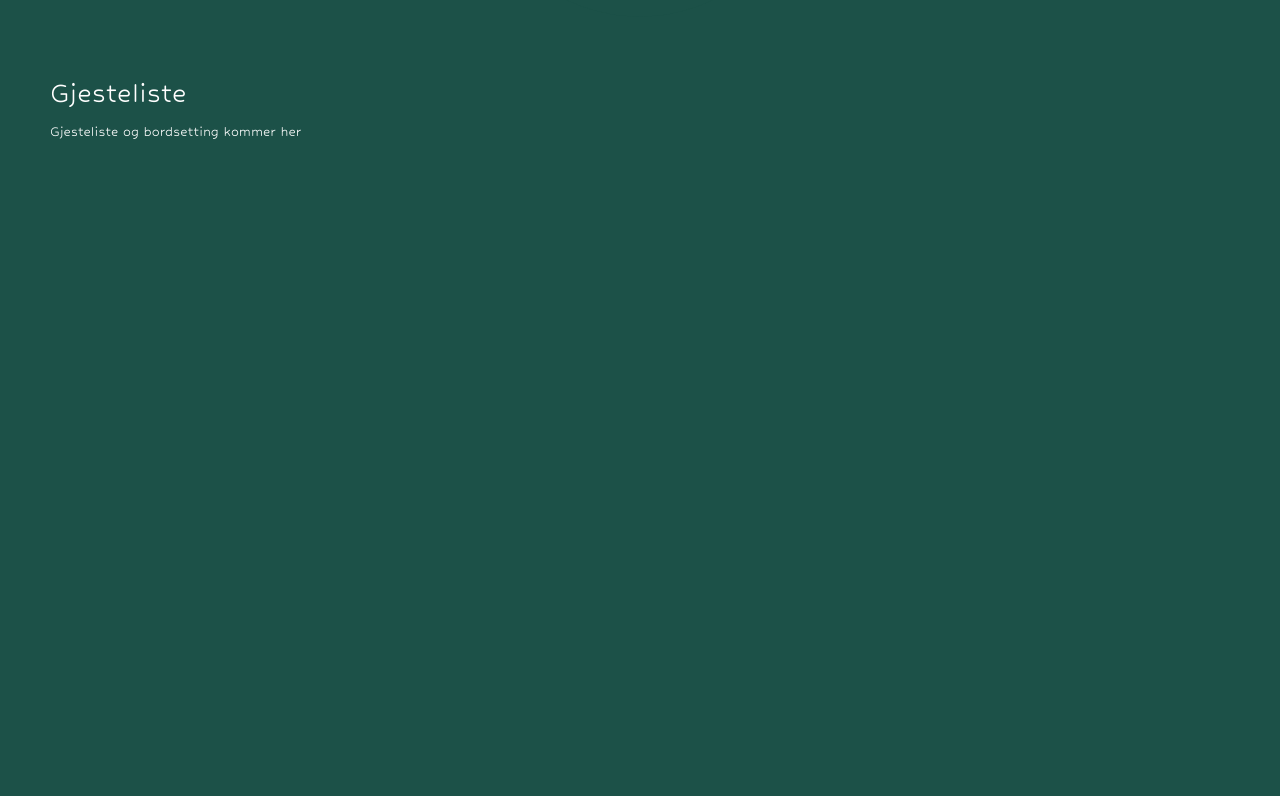
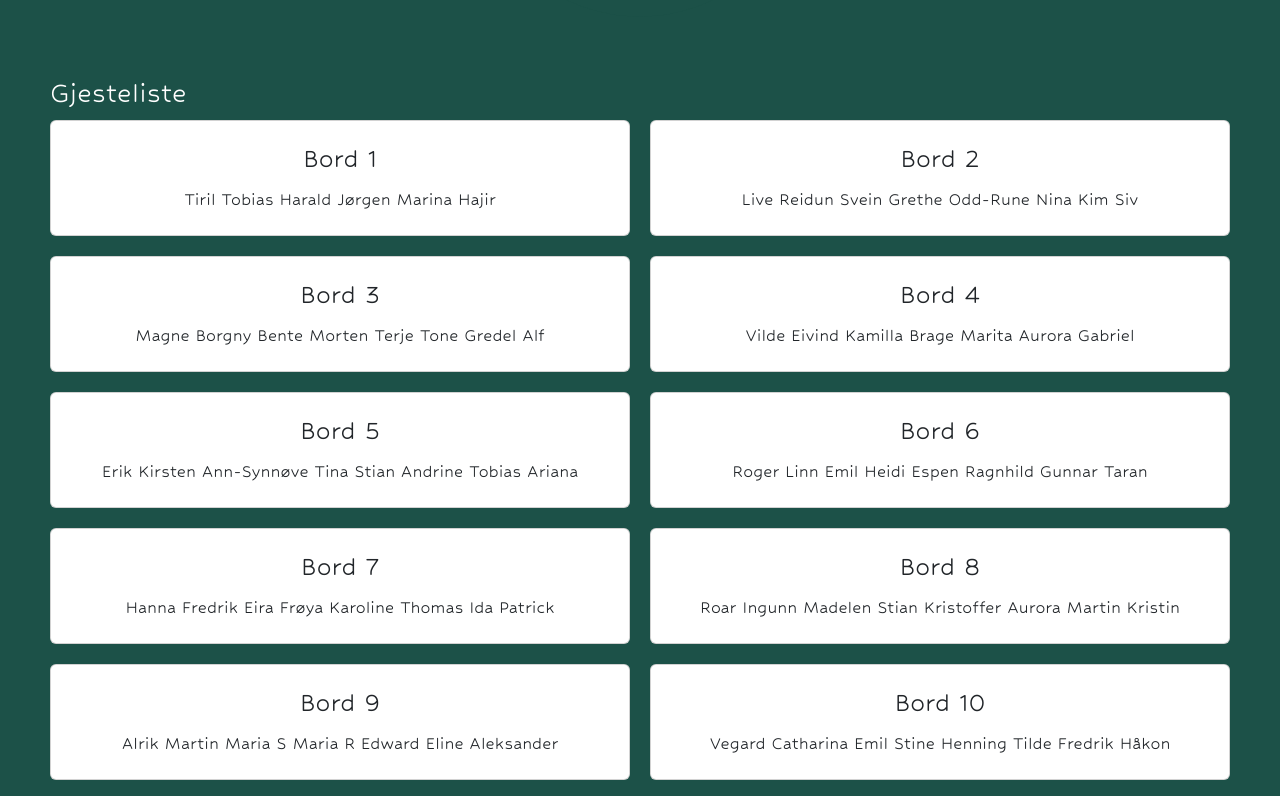
Before and after one commit to holmfred/Magnus-Ine, a React (Create React App) app in the folder bryllup/: page /Magnus-Ine/Gjesteliste in a window 1280 px wide. Shown: the part 338-1134 px from the top of the page. Before the commit the page ends 800 px from the top, so only its background shows below. Built offline with nearby package versions, Linux system fonts and the light colour scheme.

Commit message:
Added guests

```diff
--- a/bryllup/src/assets/wishes.json
+++ b/bryllup/src/assets/wishes.json
@@ -40,6 +40,16 @@
             "url": "https://www.elkjop.no/product/hjem-rengjoring-og-kjokkenutstyr/kjokkenapparater/kjokkenmaskiner-og-matlaging/sous-vide-og-vakuumpakkere/obh-nordica-supreme-vakuumpakker-7949/OBH7949#specifications"
         },
         {
+            "title": "Kaffetrakter",
+            "text": "Kaffetrakter fra Moccamaster",
+            "url": "https://www.elkjop.no/product/hjem-rengjoring-og-kjokkenutstyr/kaffe-og-te/kaffetrakter/moccamaster-manual-kaffetrakter-53701-matt-solv/350818"
+        },
+        {
+            "title": "Familietelt",
+            "text": "Familietelt fra Outwell",
+            "url": "https://www.outnorth.com/no/turutstyr/telt-sove/telt/familietelt/outwell-cloud-5-blue-159-3023"
+        },
+        {
             "title": "Pengegaver",
             "text": "Vi tar gjerne imot pengegaver i form av kontanter eller vipps."
         },
--- a/bryllup/src/componets/pages/Guests.jsx
+++ b/bryllup/src/componets/pages/Guests.jsx
@@ -1,11 +1,139 @@
-import Heading from "../layout/Heading"
+import Heading from "../layout/Heading";
+import Card from "react-bootstrap/Card"
 
 function Guests () {
     return (
         <>
-        <div className="pages-container">
+        <div className='pages-container'>
             <Heading size="2" content={"Gjesteliste"} />
-            <p>Gjesteliste og bordsetting kommer her</p>
+            <container className="guest-container">
+                    <Card className="guest-card">
+                        <Card.Title>Bord 1</Card.Title>
+                        <Card.Text className="guest-name">
+                            Tiril
+                            Tobias
+                            Harald
+                            Jørgen
+                            Marina
+                            Hajir
+                        </Card.Text>
+                    </Card>
+                    <Card className="guest-card">
+                        <Card.Title>Bord 2</Card.Title>
+                        <Card.Text>
+                            Live
+                            Reidun
+                            Svein
+                            Grethe
+                            Odd-Rune
+                            Nina
+                            Kim
+                            Siv
+                        </Card.Text>
+                    </Card>
+                    <Card className="guest-card">
+                        <Card.Title>Bord 3</Card.Title>
+                        <Card.Text>
+                            Magne
+                            Borgny
+                            Bente
+                            Morten
+                            Terje
+                            Tone
+                            Gredel
+                            Alf
+                        </Card.Text>
+                    </Card>
+                    <Card className="guest-card">
+                        <Card.Title>Bord 4</Card.Title>
+                        <Card.Text>
+                            Vilde
+                            Eivind
+                            Kamilla
+                            Brage
+                            Marita
+                            Aurora
+                            Gabriel
+                        </Card.Text>
+                    </Card>
+                    <Card className="guest-card">
+                        <Card.Title>Bord 5</Card.Title>
+                        <Card.Text>
+                            Erik
+                            Kirsten
+                            Ann-Synnøve
+                            Tina
+                            Stian
+                            Andrine
+                            Tobias
+                            Ariana
+                        </Card.Text>
+                    </Card>
+                    <Card className="guest-card">
+                        <Card.Title>Bord 6</Card.Title>
+                        <Card.Text>
+                            Roger
+                            Linn
+                            Emil
+                            Heidi
+                            Espen
+                            Ragnhild
+                            Gunnar
+                            Taran
+                        </Card.Text>
+                    </Card>
+                    <Card className="guest-card">
+                        <Card.Title>Bord 7</Card.Title>
+                        <Card.Text>
+                            Hanna
+                            Fredrik
+                            Eira
+                            Frøya
+                            Karoline
+                            Thomas
+                            Ida
+                            Patrick
+                        </Card.Text>
+                    </Card>
+                    <Card className="guest-card">
+                        <Card.Title>Bord 8</Card.Title>
+                        <Card.Text>
+                            Roar
+                            Ingunn
+                            Madelen
+                            Stian
+                            Kristoffer
+                            Aurora
+                            Martin
+                            Kristin
+                        </Card.Text>
+                    </Card>
+                    <Card className="guest-card">
+                        <Card.Title>Bord 9</Card.Title>
+                        <Card.Text>
+                            Alrik
+                            Martin
+                            Maria S
+                            Maria R
+                            Edward
+                            Eline
+                            Aleksander
+                        </Card.Text>
+                    </Card>
+                    <Card className="guest-card">
+                        <Card.Title>Bord 10</Card.Title>
+                        <Card.Text>
+                            Vegard
+                            Catharina
+                            Emil
+                            Stine
+                            Henning
+                            Tilde
+                            Fredrik
+                            Håkon
+                        </Card.Text>
+                    </Card>
+            </container>
         </div>
         </>
     )
--- /dev/null
+++ b/bryllup/src/sass/partials/_guests.scss
@@ -0,0 +1,23 @@
+.guest-container {
+    display: grid;
+    grid-template-columns: repeat(1, 1fr);
+    gap: 20px;
+
+    @media (min-width:992px) {
+        display: grid;
+        grid-template-columns: repeat(2, 1fr);
+    }
+}
+
+.guest-card {
+    text-align: center;
+    padding: 20px;
+}
+
+.card-text {
+    font-size: 20px;
+}
+
+.card-title {
+    font-size: 30px;
+}
--- a/bryllup/src/sass/style.scss
+++ b/bryllup/src/sass/style.scss
@@ -5,3 +5,4 @@
 @import"./partials/home";
 @import"./partials/banner";
 @import "./partials/card_grid";
+@import "./partials/guests";
```
Also changed, not shown: 2 other files (tests, documents, lock files or other folders).
